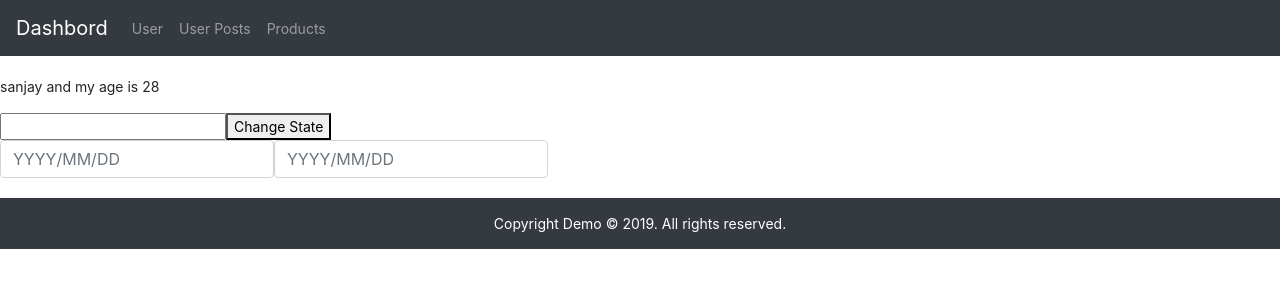
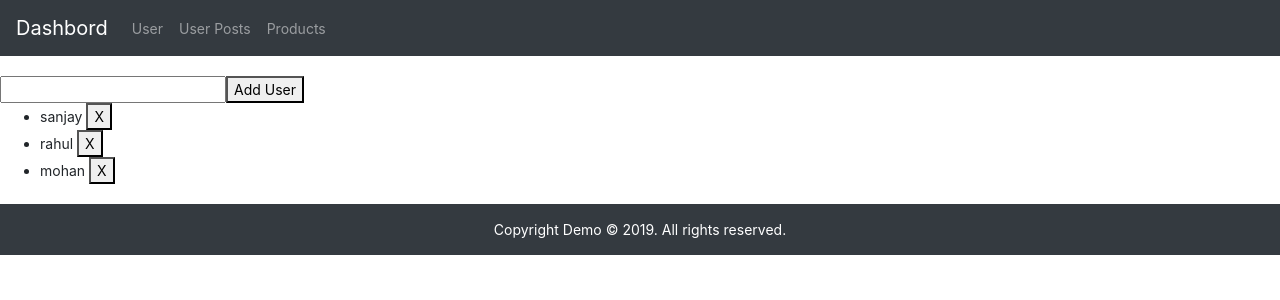
Before and after one commit to sanjaydwivedi616/reactapp, a React (Create React App) app: page /Product in a window 1280 px wide. Shown: the top 300 px of the page. Built offline with nearby package versions, Linux system fonts and the light colour scheme.

Commit message:
Add item and remove item feild is added

```diff
--- a/src/App.js
+++ b/src/App.js
@@ -15,8 +15,8 @@ function App() {
       <Header></Header>
       <Switch>
         <Route exact path="/" component={users}></Route>
-        <Route path="/UserPostDetails" component={UserPostDetails}></Route>
-        <Route path="/Product" component={Product}></Route>
+        <Route exact path="/UserPostDetails" component={UserPostDetails}></Route>
+        <Route exact path="/Product" component={Product}></Route>
         <Route component={PageNotFound}></Route>
       </Switch>
       <Footer></Footer>
--- a/src/component/Product.js
+++ b/src/component/Product.js
@@ -1,76 +1,56 @@
 import React, { Component } from "react";
-import DatePicker from "react-datepicker";
-import { addDays } from 'date-fns';
-import "react-datepicker/dist/react-datepicker.css";
 import { connect } from "react-redux"
-import { changeState } from "./store/action/action"
+import { AddUser, RemoveUser } from "./store/action/action"
 
 class Product extends Component {
   constructor(props) {
     super(props);
     this.state = {
-      fromDate: "",
-      toDate: "",
-      hello: "",
-      userName: ""
+      users: ""
     };
   }
-  fromDateChange = fromDate => {
-    this.setState({
-      fromDate: fromDate,
-      toDate: "",
-    });
-    const fromhello = fromDate;
-    const tohello = new Date();
-    const diffTime = Math.abs(tohello - fromhello);
-    const diffDays = Math.ceil(diffTime / (1000 * 60 * 60 * 24));
-    alert(diffDays)
-    this.setState({
-      hello: diffDays - 1
-    });
 
-  }
-  toDateChange = toDate => {
-    this.setState({
-      toDate: toDate
-    });
-  };
-  changeState = () => {
-    if(this.state.userName === ""){
+  updateUserList = (event) => {
+    event.preventDefault();
+    if (this.state.users === "") {
       return false
     }
-    this.props.changeStateToReducer(this.state.userName)
+    this.props.addUserData(this.state.users)
     this.setState({
-      userName: ""
+      users: ""
     })
+  }
+
+  removeItems = (index) => {
+    const userDelete = window.confirm("Do you want Delete this user ?");
+    if (userDelete == true) {
+      this.props.removeData(index)
+    } else {
+      return false;
+    }
   }
   changeUserInput(event) {
     this.setState({
-      userName: event.target.value
+      users: event.target.value
     })
+  }
+  validation(){
+    alert(12123)
   }
   render() {
     return (
       <div>
-        <div>
-          <p>{this.props.userNames} and my age is {this.props.userAge} </p>
-          <input type="text" value={this.state.userName} onChange={this.changeUserInput.bind(this)} />
-          <button onClick={this.changeState} >Change State</button>
-        </div>
-
-        <DatePicker className="form-control" dateFormat="yyyy/MM/dd"
-          selected={this.state.fromDate}
-          onChange={this.fromDateChange} maxDate={new Date()}
-          minDate={addDays(new Date(), -180)}
-          placeholderText="YYYY/MM/DD"
-        />
-
-        <DatePicker className="form-control" dateFormat="yyyy/MM/dd"
-          selected={this.state.toDate}
-          onChange={this.toDateChange} maxDate={new Date()}
-          minDate={addDays(new Date(), -this.state.hello)}
-          placeholderText="YYYY/MM/DD"
-        />
+        <form onSubmit={this.updateUserList}>
+          <input type="text" value={this.state.users} onChange={this.changeUserInput.bind(this)} onKeyPress={()=>this.validation()}/>
+          <button type="submit" >Add User</button>
+        </form>
+        <ul>
+          {this.props.users.map((item, index) => {
+            return (
+              <li key={index}>{item} <button onClick={() => this.removeItems(index)}>X</button></li>
+            )
+          })}
+        </ul>
       </div>
     );
   }
@@ -79,15 +59,17 @@ class Product extends Component {
 
 function mapStateToProps(state) {
   return ({
-    userNames: state.rootReducer.userName,
-    userAge: state.rootReducer.age,
+    users: state.users,
   })
 }
 
 function mapdispatchToProps(dispatch) {
   return ({
-    changeStateToReducer: (updatedUserName) => {
-      dispatch(changeState(updatedUserName))
+    addUserData: (updateduserName) => {
+      dispatch(AddUser(updateduserName))
+    },
+    removeData: (index) => {
+      dispatch(RemoveUser(index))
     }
   })
 }
--- a/src/component/UserPostDetails.js
+++ b/src/component/UserPostDetails.js
@@ -8,19 +8,21 @@ class UserPostDetails extends Component {
     selectedUser: null
   };
   componentDidMount() {
-    axios.get(`https://jsonplaceholder.typicode.com/users`).then(result => {
+    this.UserPostsGet()
+  };
+  async UserPostsGet() {
+    let responce = await axios.get(`https://jsonplaceholder.typicode.com/users`);
+    let data = responce.data;
     this.setState({
-        users: result.data,
-        selectedUser: result.data[0]
-      });
+      users: data,
+      selectedUser: responce.data[0]
     });
   }
   selectedList = user => {
     this.setState({
       selectedUser: user
     });
-  };
-
+  }
   render() {
     const { users, selectedUser } = this.state;
     return (
@@ -35,11 +37,7 @@ class UserPostDetails extends Component {
                     return (
                       <li
                         className={`list-group-item
-                                     ${
-                                       user.id === selectedUser.id
-                                         ? 'active'
-                                         : null
-                                     }`}
+                         ${user.id === selectedUser.id ? 'active' : null}`}
                         key={user.id}
                         onClick={() => this.selectedList(user)}
                       >
--- a/src/component/Userpost.js
+++ b/src/component/Userpost.js
@@ -11,8 +11,8 @@ class Userpost extends Component {
     this.setState({
       loader: true
     })
-    let res = await axios.get(`https://jsonplaceholder.typicode.com/posts?userId=${id}`)
-    let  postData  = res.data;
+    let responce = await axios.get(`https://jsonplaceholder.typicode.com/posts?userId=${id}`)
+    let  postData  = responce.data;
     this.setState({
       posts: postData,
       loader: false
@@ -46,7 +46,6 @@ class Userpost extends Component {
                       <p className='card-text'>{post.body}</p>
                     </div>
                   </div>
-
                 );
               })}
             </div>
--- a/src/component/Users.js
+++ b/src/component/Users.js
@@ -17,7 +17,7 @@ class Users extends Component {
         this.setState({ userPosts: response.data.data });
       })
       .catch(error => {
-        this.setState({errormsg: "We are not fatching any data"});
+        this.setState({errormsg: `${error} We are not fatching any data`});
       });
   }
   render() {
--- a/src/component/store/action/action.js
+++ b/src/component/store/action/action.js
@@ -1,10 +1,14 @@
-import actionType from "../constant/constant"
 
-export function changeState(updatedUserName) {
-    return dispatch => {
-        dispatch({
-            type: actionType.changeUserName,
-            payload: updatedUserName
-        })
+export const AddUser = data => {
+    return {
+        type: 'Add_User',
+        payload: data
     }
 }
+
+export const RemoveUser = index => {
+    return {
+        type: 'Remove_User',
+        index
+    }
+}
--- a/src/component/store/constant/constant.js
+++ /dev/null
@@ -1,6 +0,0 @@
-const actionType = {
-    changeUserName: "changeUserName"
-}
-
-
-export default actionType;
--- a/src/component/store/index.js
+++ /dev/null
@@ -1,11 +0,0 @@
-import {createStore, applyMiddleware } from "redux";
-import thunk from "redux-thunk";
-import allReducers from "./reducer"
-
-const store = createStore(
-    allReducers,
-    {},
-    applyMiddleware(thunk)
-    );
-
-export default store;
--- a/src/component/store/reducer/index.js
+++ b/src/component/store/reducer/index.js
@@ -2,5 +2,5 @@ import reducer from "./reducer"
 import {combineReducers} from "redux"
 
 export default combineReducers({
-    rootReducer : reducer
+    users : reducer
 })
--- a/src/component/store/reducer/reducer.js
+++ b/src/component/store/reducer/reducer.js
@@ -1,18 +1,17 @@
-import actionType from "../constant/constant"
 
-const userData = {
-    userName: "sanjay",
-    age: 28,
-    profetion: "Software Engineer"
+const users = ["sanjay", "rahul", "mohan"];
+
+const user = (state = users, action) => {
+    switch (action.type) {
+        case "Add_User":
+            return [...state, action.payload];
+
+        case "Remove_User":
+            return state.filter((item, index) => action.index !== index);
+
+        default:
+            return state;
+    }
 }
 
-export default (states = userData, action) => {
-    switch (action.type) {
-        case actionType.changeUserName : return({
-            ...states,
-            userName : action.payload
-        })
-        default:
-            return states;
-    }
-}
+export default user;
--- a/src/index.js
+++ b/src/index.js
@@ -4,13 +4,22 @@ import "./index.css";
 import App from "./App";
 import { BrowserRouter as Router } from "react-router-dom";
 import * as serviceWorker from "./serviceWorker";
-import store from "../src/component/store"
 import { Provider } from 'react-redux';
+import { createStore, compose, applyMiddleware } from "redux";
+import allReducers from "./component/store/reducer"
+import thunk from "redux-thunk";
 
+const stores = createStore(
+  allReducers,
+  compose(
+  applyMiddleware(thunk),
+  window.__REDUX_DEVTOOLS_EXTENSION__ && window.__REDUX_DEVTOOLS_EXTENSION__()
+  )
+);
 
 
 ReactDOM.render(
-  <Provider store={store}>
+  <Provider store={stores}>
     <Router>
       <App />
     </Router>
@@ -18,8 +27,4 @@ ReactDOM.render(
   ,
   document.getElementById("root")
 );
-
-// If you want your app to work offline and load faster, you can change
-// unregister() to register() below. Note this comes with some pitfalls.
-// Learn more about service workers: https://bit.ly/CRA-PWA
 serviceWorker.unregister();
```
Lines whose indentation alone changed are shown as unchanged.
